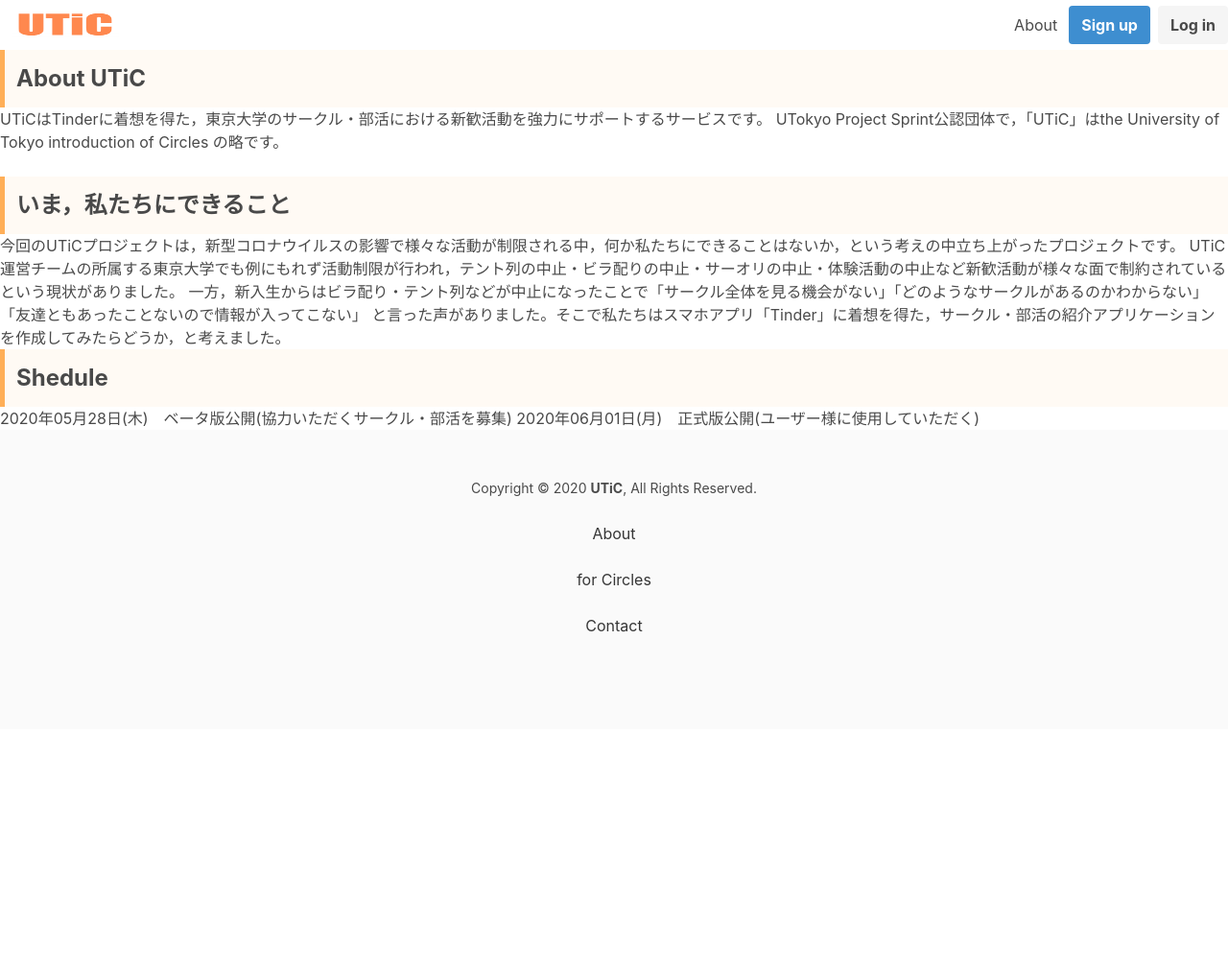
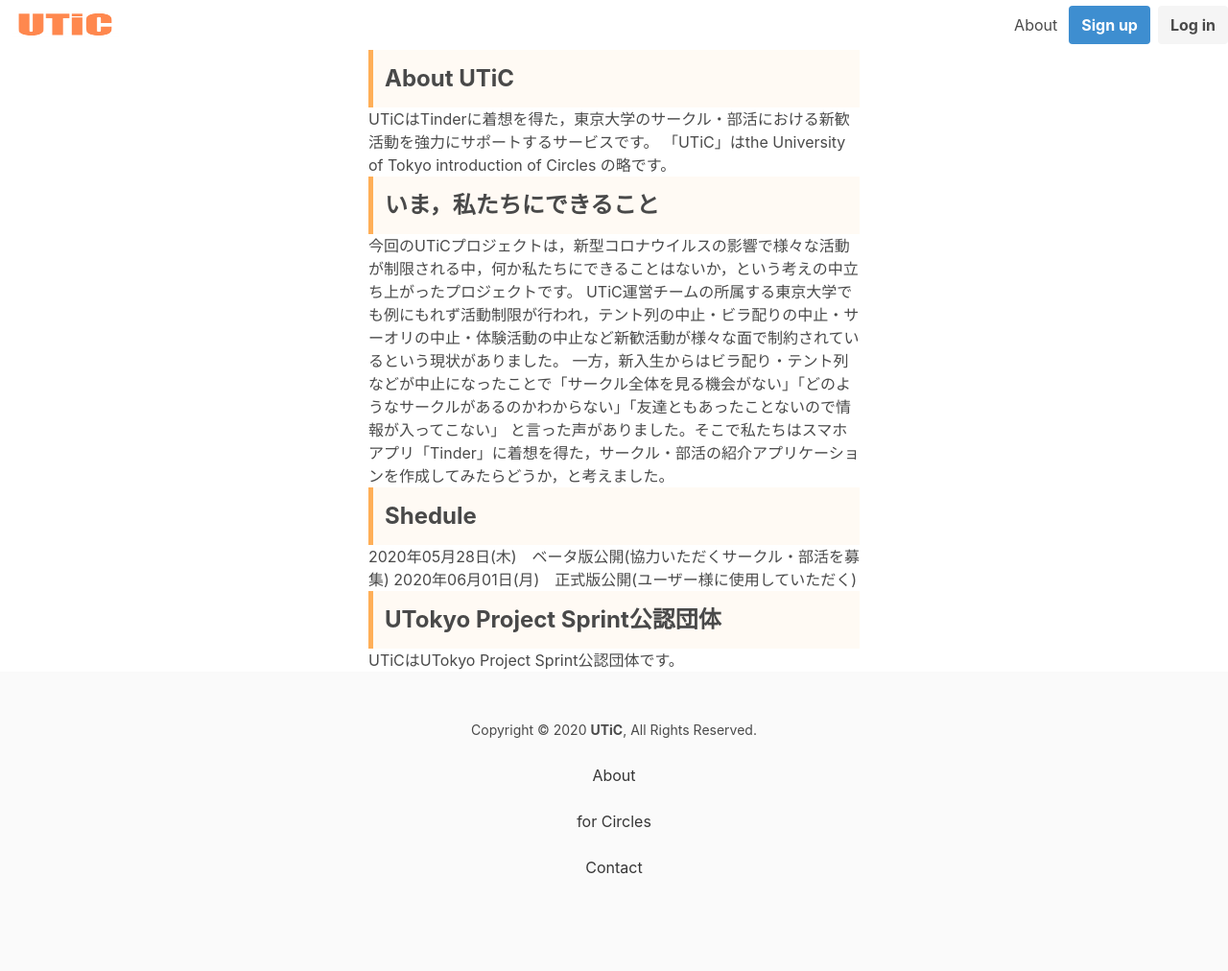
Before and after one commit to ymsk861/utttc_tin, a Django app: page /about/ in a window 1280 px wide. Shown: the whole page at 96% size. Before the commit the page ends 659 px from the top, so only its background shows below. Run offline with Django 3.2, Linux system fonts and the light colour scheme; some libraries are stand-ins or nearby versions.

Commit message:
about.htmlをいい感じに書き換えました。暫定なのでデザインなどはどんどん変えていってください

```diff
--- a/cms/static/css/about.css
+++ b/cms/static/css/about.css
@@ -6,3 +6,9 @@ h1 {
   font-size: 150%;
   font-weight: bolder;
 }
+
+#main{
+    width: 40%; /*横幅指定*/
+    margin-left: 30%; /*左端から30%右側に動かす*/
+    overflow: hidden; /*おまじない*/
+}
--- a/cms/templates/cms/about.html
+++ b/cms/templates/cms/about.html
@@ -16,18 +16,13 @@
 </head>
 
 <body>
-<header>
-    <h1>About UTiC</h1>
-</header>
+<div id="main">
+  <h1>About UTiC</h1>
 
-<div id="branding">
   <p>UTiCはTinderに着想を得た，東京大学のサークル・部活における新歓活動を強力にサポートするサービスです。
-    UTokyo Project Sprint公認団体で，「UTiC」はthe University of Tokyo introduction of Circles の略です。
+   「UTiC」はthe University of Tokyo introduction of Circles の略です。
   </p>
-</div>
 
-<section>
-<article>
   <h1>いま，私たちにできること</h1>
 
   <p>
@@ -36,21 +31,18 @@
     一方，新入生からはビラ配り・テント列などが中止になったことで「サークル全体を見る機会がない」「どのようなサークルがあるのかわからない」「友達ともあったことないので情報が入ってこない」
     と言った声がありました。そこで私たちはスマホアプリ「Tinder」に着想を得た，サークル・部活の紹介アプリケーションを作成してみたらどうか，と考えました。
   </p>
-</article>
 
-</section>
   <h1>Shedule</h1>
 
   <p>
     2020年05月28日(木)　ベータ版公開(協力いただくサークル・部活を募集)
     2020年06月01日(月)　正式版公開(ユーザー様に使用していただく)
   </p>
+
+  <h1>UTokyo Project Sprint公認団体</h1>
+  <p> UTiCはUTokyo Project Sprint公認団体です。</p>
+</div>
 </body>
-
-
-
-
-
 
 {% endblock %}
 
```
